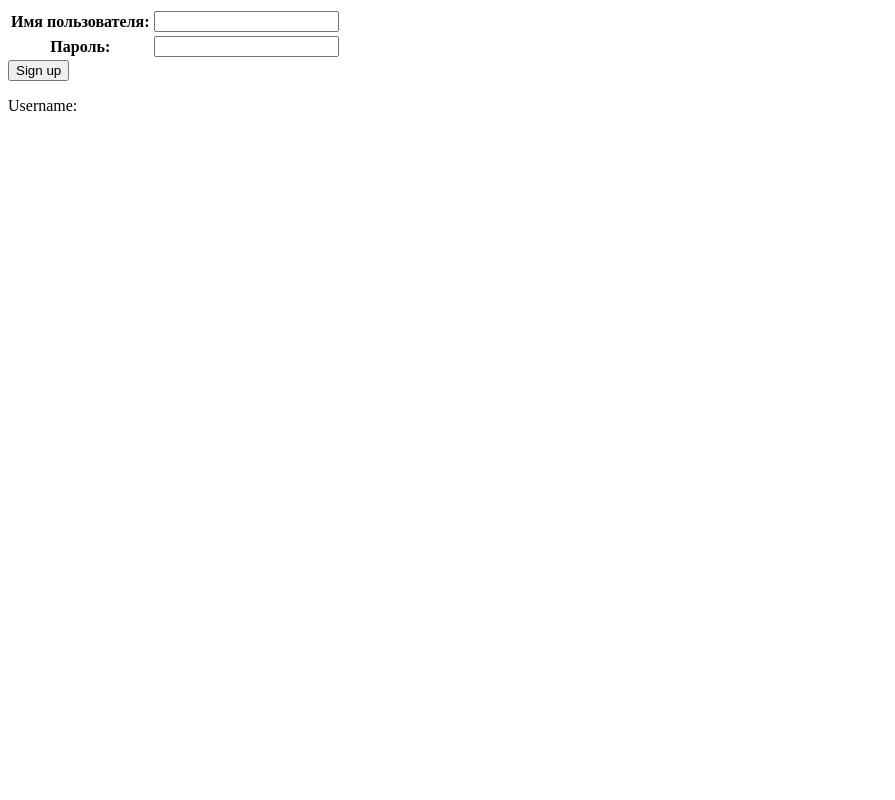
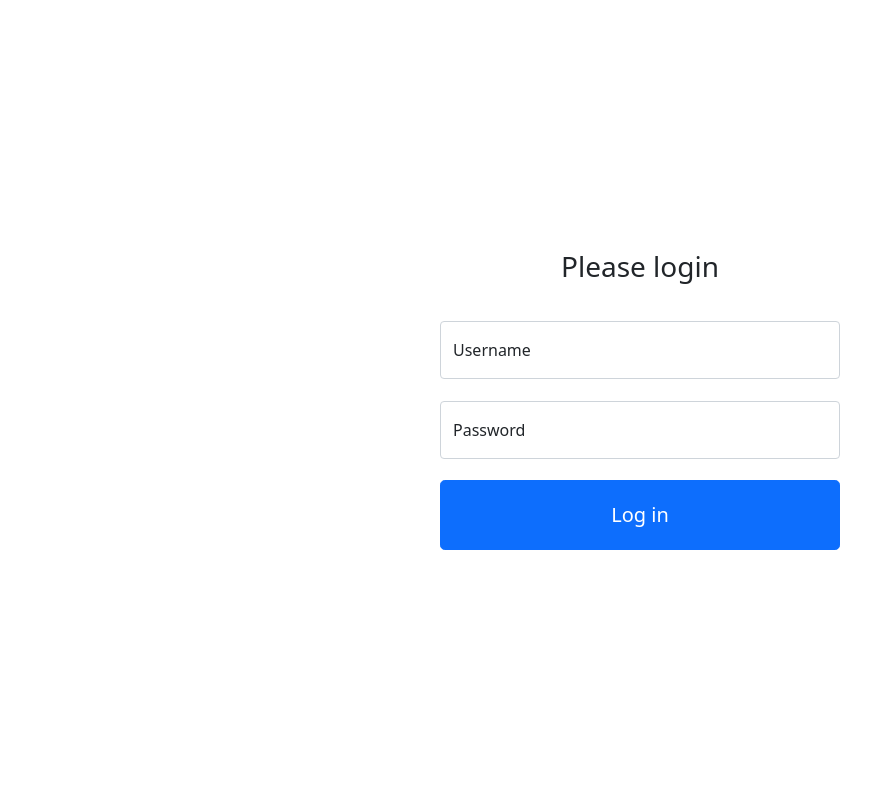
Before and after one commit to PashaKopka/test-website, a Django app: page /log_in/ in a window 1280 px wide. Shown: the whole page, without its empty margins (0-895 px from the left). Run offline with Django 3.2, Linux system fonts and the light colour scheme.

Commit message:
[new feature] frontend for log in form

```diff
--- /dev/null
+++ b/test_website/static/main/log_in.css
@@ -0,0 +1,17 @@
+#log_in_body{
+	width: 100vw;
+	height: 100vh;
+	display: flex;
+	justify-content: center;
+	align-items: center;
+}
+
+main#main_form_block{
+	width: 400px;
+	height: 300px;
+}
+
+form#log_in_form{
+	height: 100%;
+  display: grid;
+}
--- a/test_website/templates/main/log_in.html
+++ b/test_website/templates/main/log_in.html
@@ -1,17 +1,32 @@
-<!DOCTYPE html>
-<html lang="en">
-<head>
-    <meta charset="UTF-8">
-    <title>LogIn</title>
-</head>
-<body>
-<form method="post" action="{% url 'log_in_user' %}">
-    {% csrf_token %}
-    <table>
-        {{ log_in_form.as_table }}
-    </table>
-    <button type="submit">Sign up</button>
-</form>
-<p>Username: <b>{{ request.user.username }}</b></p>
+{% extends 'base.html' %}
+{% load static %}
+
+{% block content %}
+<link href="{% static 'main/log_in.css' %}" rel="stylesheet">
+
+<body id="log_in_body" class="text-center vsc-initialized">
+
+<main id="main_form_block" class="form-signin">
+    <form action="{% url 'log_in_user' %}" method="post" id="log_in_form">
+        {% csrf_token %}
+        <h1 class="h3 mb-3 fw-normal">Please login</h1>
+
+        <div class="form-floating">
+            <input name="username" type="text" class="form-control" id="floatingUsername" placeholder="username">
+            <label for="floatingUsername">Username</label>
+        </div>
+
+        <div class="form-floating">
+            <input name="password" type="password" class="form-control" id="floatingPassword" placeholder="Password">
+            <label for="floatingPassword">Password</label>
+        </div>
+
+        <button class="w-100 btn btn-lg btn-primary" type="submit">Log in</button>
+    </form>
+</main>
+
+
 </body>
-</html>
+
+
+{% endblock content %}
--- a/test_website/templates/main/sign_up.html
+++ b/test_website/templates/main/sign_up.html
@@ -35,5 +35,4 @@
 </body>
 
 
-</body>
 {% endblock content %}
```
